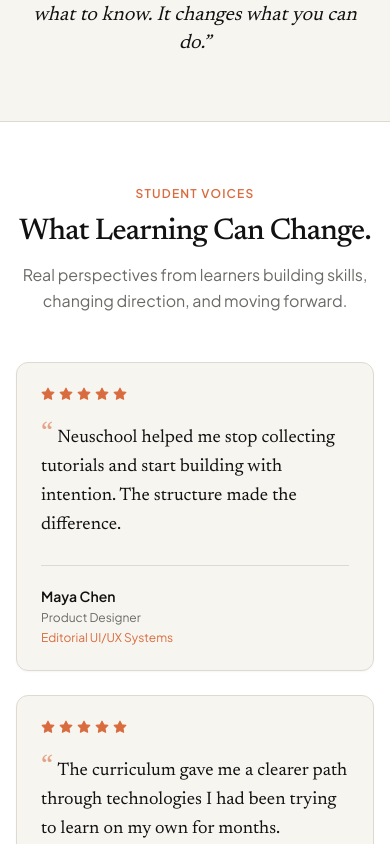
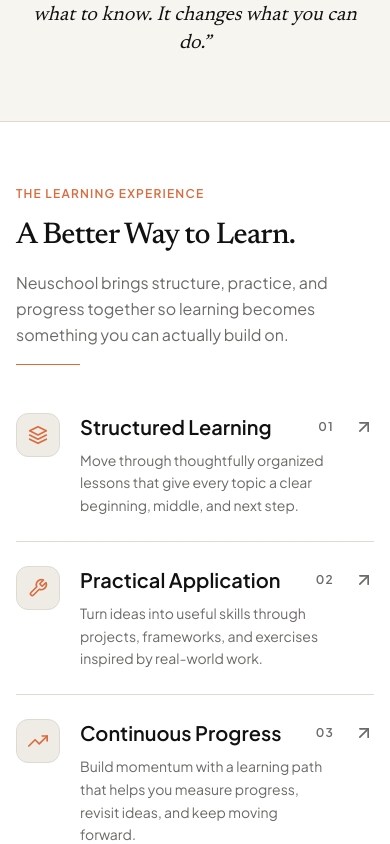
Before and after one commit to sahariaalmahamud/Neuschool, a Next.js app in the folder client/: page / in a window 390 px wide. Shown: the part 6260-7104 px from the top of the page. Built offline with nearby package versions, Linux system fonts and the light colour scheme.

Commit message:
feat: add learning experience section

```diff
--- a/client/src/app/page.tsx
+++ b/client/src/app/page.tsx
@@ -2,6 +2,7 @@
 import FeaturedCourses from "@/components/FeaturedCourses";
 import PopularCategories from "@/components/PopularCategories";
 import WhyNeuschool from "@/components/WhyNeuschool";
+import LearningExperience from "@/components/LearningExperience";
 import Testimonials from "@/components/Testimonials";
 import FinalCTA from "@/components/FinalCTA";
 
@@ -12,6 +13,7 @@
       <FeaturedCourses />
       <PopularCategories />
       <WhyNeuschool />
+      <LearningExperience />
       <Testimonials />
       <FinalCTA />
     </main>
--- /dev/null
+++ b/client/src/components/LearningExperience.tsx
@@ -0,0 +1,92 @@
+import { FiLayers, FiTool, FiTrendingUp, FiArrowUpRight } from "react-icons/fi";
+
+const EXPERIENCE_ITEMS = [
+  {
+    title: "Structured Learning",
+    description:
+      "Move through thoughtfully organized lessons that give every topic a clear beginning, middle, and next step.",
+    icon: FiLayers,
+  },
+  {
+    title: "Practical Application",
+    description:
+      "Turn ideas into useful skills through projects, frameworks, and exercises inspired by real-world work.",
+    icon: FiTool,
+  },
+  {
+    title: "Continuous Progress",
+    description:
+      "Build momentum with a learning path that helps you measure progress, revisit ideas, and keep moving forward.",
+    icon: FiTrendingUp,
+  },
+];
+
+export default function LearningExperience() {
+  return (
+    <section
+      className="py-16 md:py-24 bg-surface border-b border-border"
+      aria-labelledby="learning-experience-heading"
+    >
+      <div className="max-w-7xl mx-auto px-4 sm:px-6 lg:px-8">
+        <div className="grid grid-cols-1 lg:grid-cols-12 gap-12 lg:gap-16 items-start">
+          {/* Left Column: Section Intro */}
+          <div className="lg:col-span-5 space-y-4 animate-slide-up">
+            <div className="text-xs font-semibold uppercase tracking-widest text-accent font-sans">
+              THE LEARNING EXPERIENCE
+            </div>
+            <h2
+              id="learning-experience-heading"
+              className="font-serif text-3xl sm:text-4xl lg:text-5xl font-medium tracking-tight text-text-primary"
+            >
+              A Better Way to Learn.
+            </h2>
+            <p className="font-sans text-base sm:text-lg text-text-muted leading-relaxed max-w-xl">
+              Neuschool brings structure, practice, and progress together so learning becomes something you can actually build on.
+            </p>
+            <div className="h-px w-16 bg-accent" aria-hidden="true" />
+          </div>
+
+          {/* Right Column: Stacked Experience Items */}
+          <div className="lg:col-span-7 animate-fade-in divide-y divide-border">
+            {EXPERIENCE_ITEMS.map((item, index) => {
+              const Icon = item.icon;
+              const numberLabel = `0${index + 1}`;
+              return (
+                <div
+                  key={item.title}
+                  className="group flex gap-5 py-6 first:pt-0 last:pb-0"
+                >
+                  {/* Icon Container */}
+                  <div className="w-11 h-11 shrink-0 flex items-center justify-center rounded-lg bg-surface-subtle border border-border text-accent">
+                    <Icon className="w-5 h-5" aria-hidden="true" />
+                  </div>
+
+                  {/* Item Content */}
+                  <div className="flex-1 min-w-0">
+                    <div className="flex items-center justify-between gap-4">
+                      <h3 className="font-sans text-xl font-semibold text-text-primary group-hover:text-accent transition-fast">
+                        {item.title}
+                      </h3>
+                      <span className="text-xs font-semibold tracking-widest text-text-muted font-sans shrink-0">
+                        {numberLabel}
+                      </span>
+                    </div>
+                    <p className="font-sans text-sm sm:text-base text-text-muted leading-relaxed mt-2 max-w-xl">
+                      {item.description}
+                    </p>
+                  </div>
+
+                  {/* Arrow Indicator */}
+                  <FiArrowUpRight
+                    className="w-5 h-5 shrink-0 text-text-muted group-hover:text-accent group-hover:translate-x-0.5 group-hover:-translate-y-0.5 transition-fast self-start mt-1"
+                    aria-hidden="true"
+                  />
+                </div>
+              );
+            })}
+          </div>
+        </div>
+      </div>
+    </section>
+  );
+}
```
